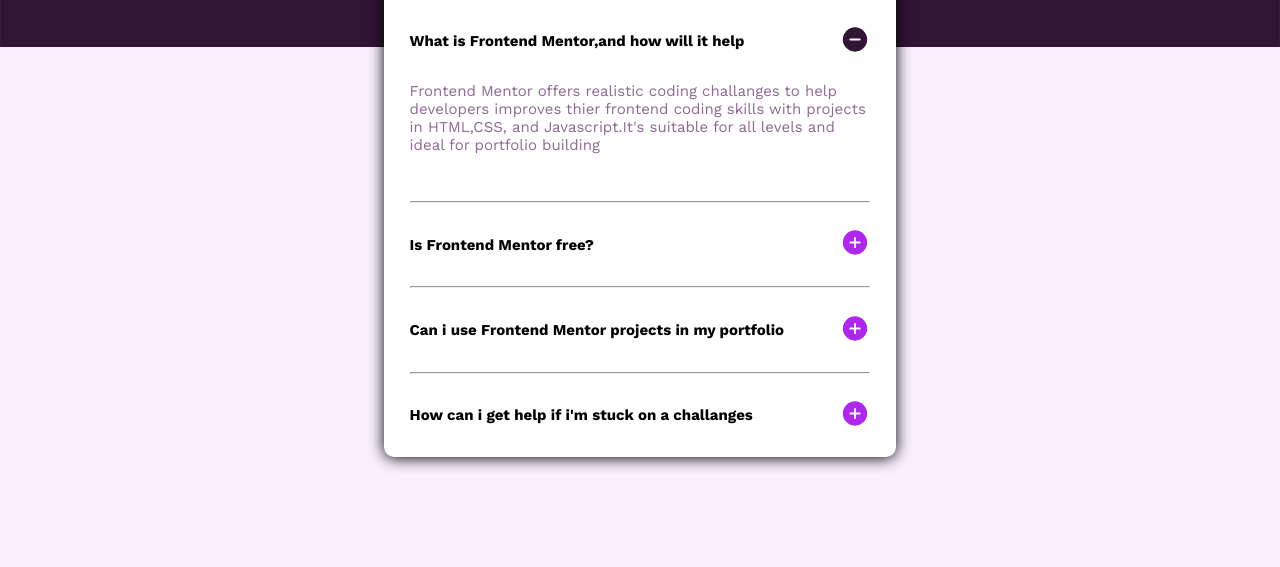
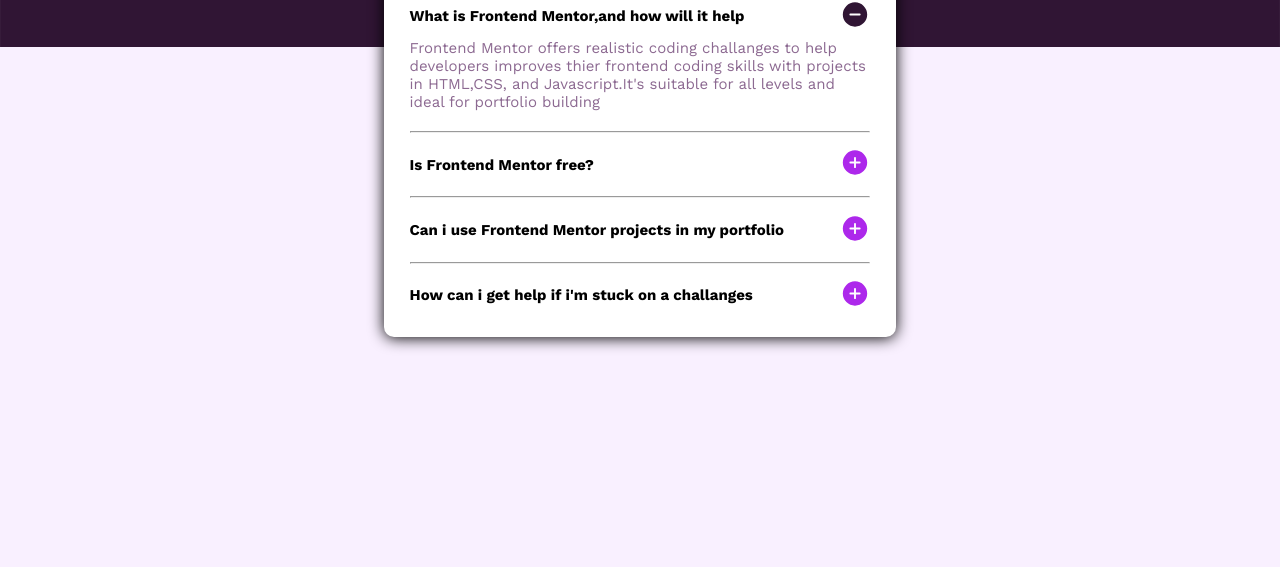
Before and after one commit to TajjDev/FAQs, a plain HTML site: page index.html in a window 1280 px wide. Shown: the part 233-800 px from the top of the page. Drawn offline with nearby package versions, Linux system fonts and the light colour scheme.

Commit message:
Add files via upload
initial commit

```diff
--- a/style.css
+++ b/style.css
@@ -29,7 +29,7 @@
     display: flex;
     justify-content: center;
     align-items: center;
-    height: 35%;
+    height: 35vh;
     width: 100%;
     background-repeat: no-repeat;
     background-size: cover;
@@ -39,14 +39,14 @@
 .content{
     box-shadow: 0 1px 15px;
     border-radius:10px ;
-    height: 70%;
+    height: 440px;
     background-color: hsl(0, 0%, 100%);
     width: 40%;
     position: absolute;
     top: 130px;
     display: flex;
     flex-direction: column;
-    justify-content: start;
+    justify-content: center;
     align-items: center;
 
 }
@@ -57,7 +57,7 @@
     animation-iteration-count: 1;
 }
 .one{
-    height: 50%;
+    height: 210px;
     display: flex;
     flex-direction: column;
     width: 90%;
@@ -97,11 +97,8 @@ h1{
     width: 90%;
     display: flex;
     flex-direction: column;
-    height: 50%;
+    height: 210px;
     justify-content: space-evenly;
-}
-hr{
-    align-self: normal;
 }
 .first{
     display: flex;
```
